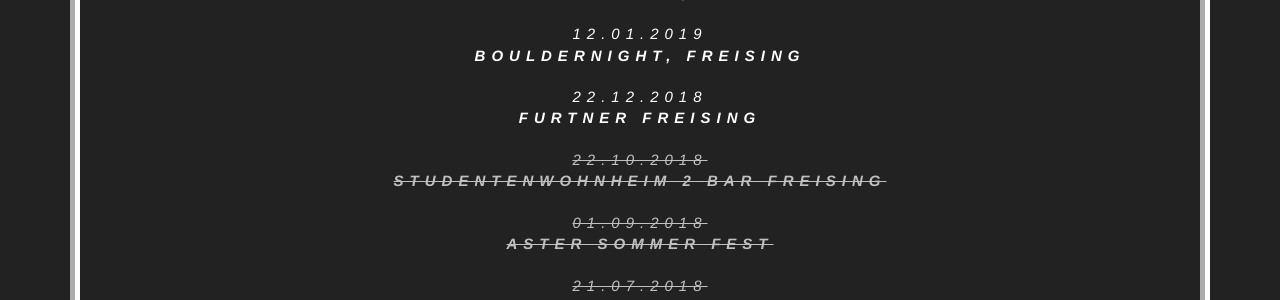
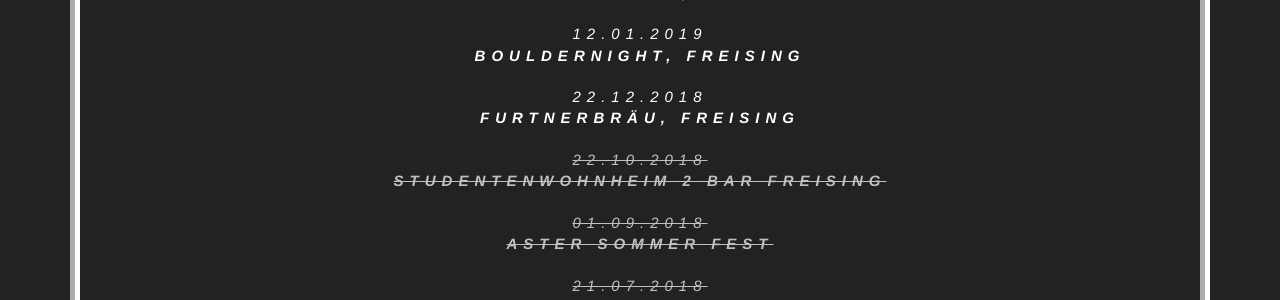
Before and after one commit to jabbadafunk/jabbadafunk.github.io, a Jekyll site: the page built from index.html, in a window 1280 px wide and 900 px high, scrolled down 1264 px. Shown: the part 151-451 px from the top of the window. Built offline with Jekyll 4.4.1, drawn with Linux system fonts in a browser that asks for light colours.

Commit message:
Update from Forestry.io - Updated gigs.yml

```diff
--- a/_data/gigs.yml
+++ b/_data/gigs.yml
@@ -17,7 +17,7 @@
 - location: Bouldernight, Freising
   date: 12.01.2019
   completed: false
-- location: 'Furtner Freising '
+- location: 'Furtnerbräu, Freising '
   date: 22.12.2018
   completed: false
 - location: Studentenwohnheim 2 Bar Freising
```
